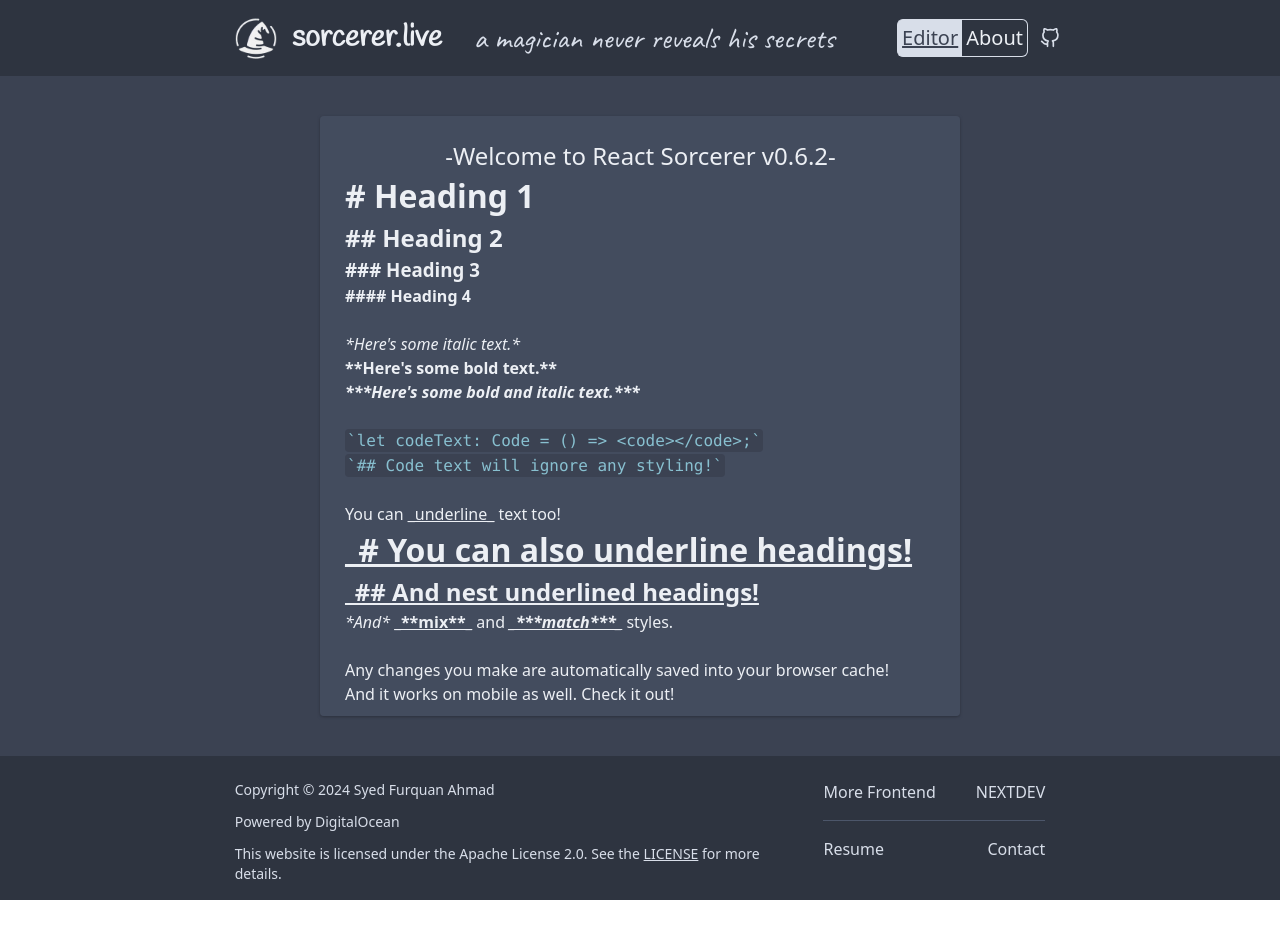
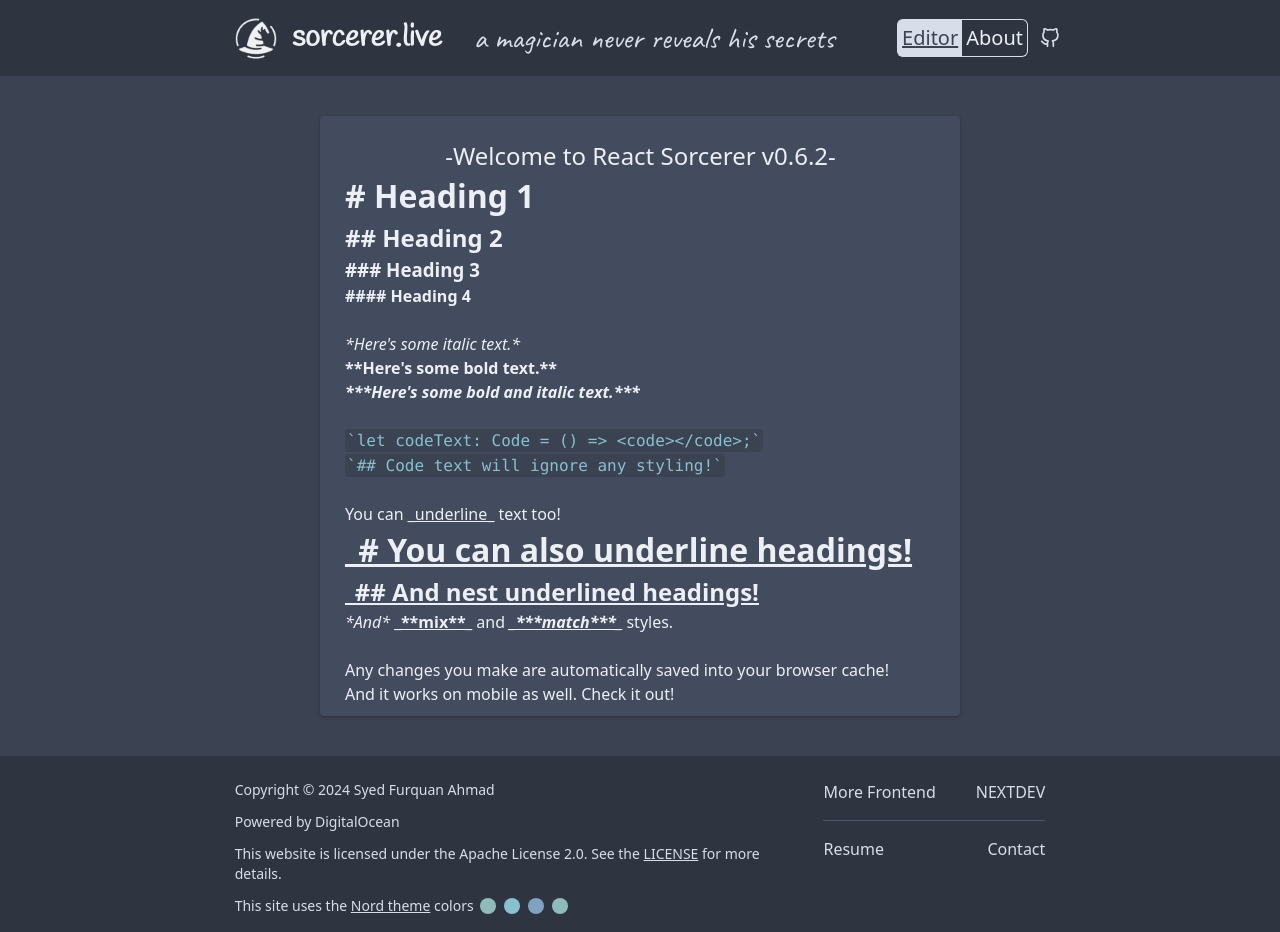
Before and after one commit to furquan-lp/react-sorcerer, a React (Vite) app: page / in a window 1280 px wide. Before the commit the page ends 900 px from the top, so only its background shows below. Built offline with nearby package versions, Linux system fonts and the light colour scheme.

Commit message:
Added Nord theme colors in the Footer

```diff
--- a/src/components/Footer.tsx
+++ b/src/components/Footer.tsx
@@ -6,28 +6,36 @@ export default function Footer() {
           <span>Copyright &copy; 2024 Syed Furquan Ahmad</span>
           <span>Powered by DigitalOcean</span>
           <span>This website is licensed under the Apache License 2.0. See the <a
-            href="https://raw.githubusercontent.com/furquan-lp/react-sorcerer/master/LICENSE"
-            className="underline hover:no-underline">LICENSE</a> for more details.
+            href='https://raw.githubusercontent.com/furquan-lp/react-sorcerer/master/LICENSE'
+            className='underline hover:no-underline'>LICENSE</a> for more details.
+          </span>
+          <span className='flex gap-x-1'>
+            <span>This site uses the <a href='https://www.nordtheme.com/' className='underline hover:no-underline'>Nord
+              theme</a> colors</span>
+            <span className='p-2.5 m-1.5 md:p-2 md:m-0.5 rounded-full bg-nord7' />
+            <span className='p-2.5 m-1.5 md:p-2 md:m-0.5 rounded-full bg-nord8' />
+            <span className='p-2.5 m-1.5 md:p-2 md:m-0.5 rounded-full bg-nord9' />
+            <span className='p-2.5 m-1.5 md:p-2 md:m-0.5 rounded-full bg-nord7' />
           </span>
         </div>
         <div className='flex flex-col gap-y-4 text-sm md:text-base'>
           <span className='flex flex-col gap-y-2 md:flex-row justify-between gap-x-1 md:gap-x-10'>
-            <a href="https://frontend.nextdev.in/" className='hover:text-nord7 hover:underline transition-all
+            <a href='https://frontend.nextdev.in/' className='hover:text-nord7 hover:underline transition-all
              delay-200'>
               More Frontend
             </a>
-            <a href="https://nextdev.in/" className='hover:text-nord7 hover:underline transition-all
+            <a href='https://nextdev.in/' className='hover:text-nord7 hover:underline transition-all
              delay-200'>
               NEXTDEV
             </a>
           </span>
           <hr className='border-nord3' />
           <span className='flex flex-col gap-y-2 md:flex-row justify-between gap-x-1 md:gap-x-10'>
-            <a href="https://api.nextdev.in/resume.pdf" className='hover:text-nord7 hover:underline transition-all
+            <a href='https://api.nextdev.in/resume.pdf' className='hover:text-nord7 hover:underline transition-all
              delay-200'>
               Resume
             </a>
-            <a href="mailto:syed@nextdev.in" className='hover:text-nord7 hover:underline transition-all
+            <a href='mailto:syed@nextdev.in' className='hover:text-nord7 hover:underline transition-all
              delay-200'>
               Contact
             </a>
```
